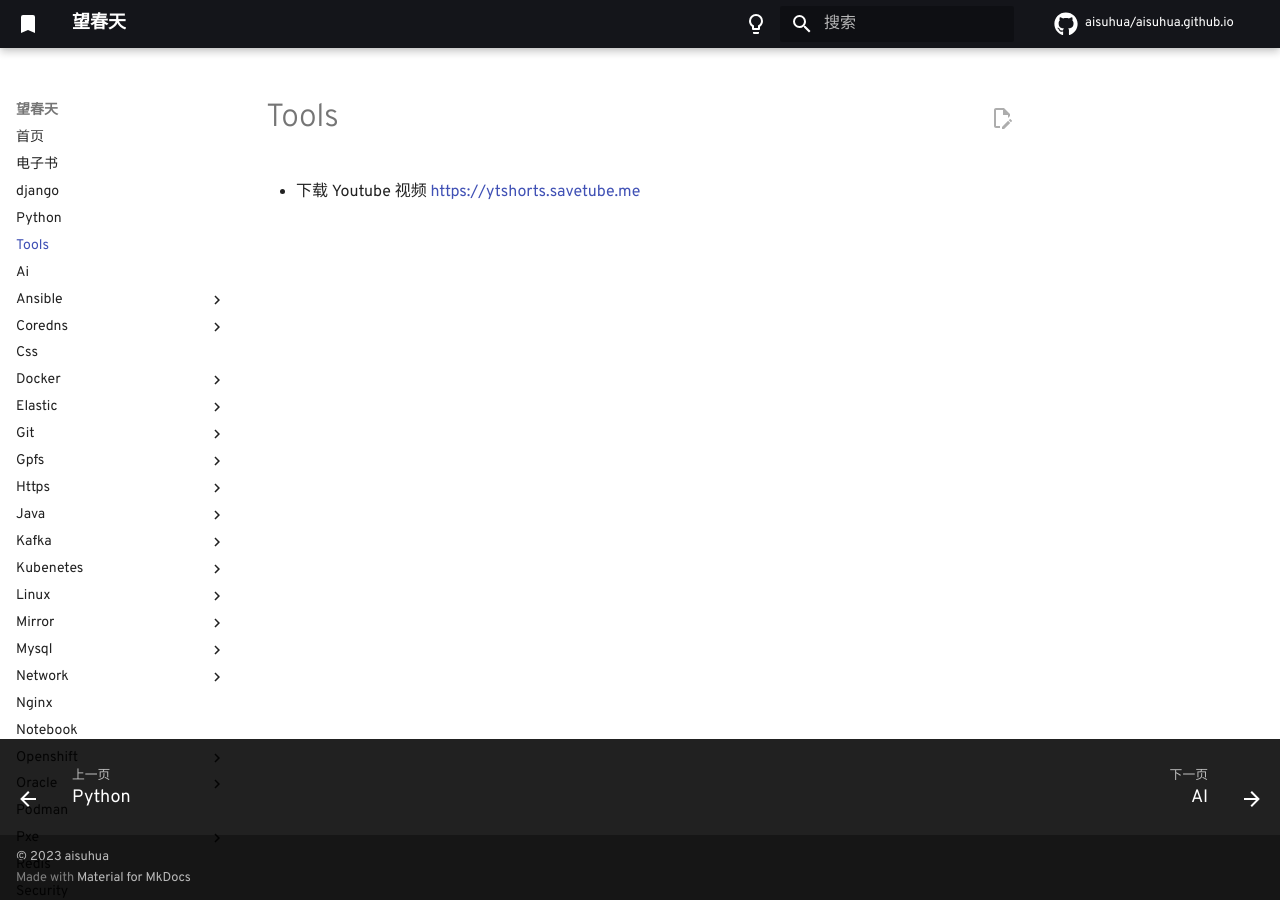
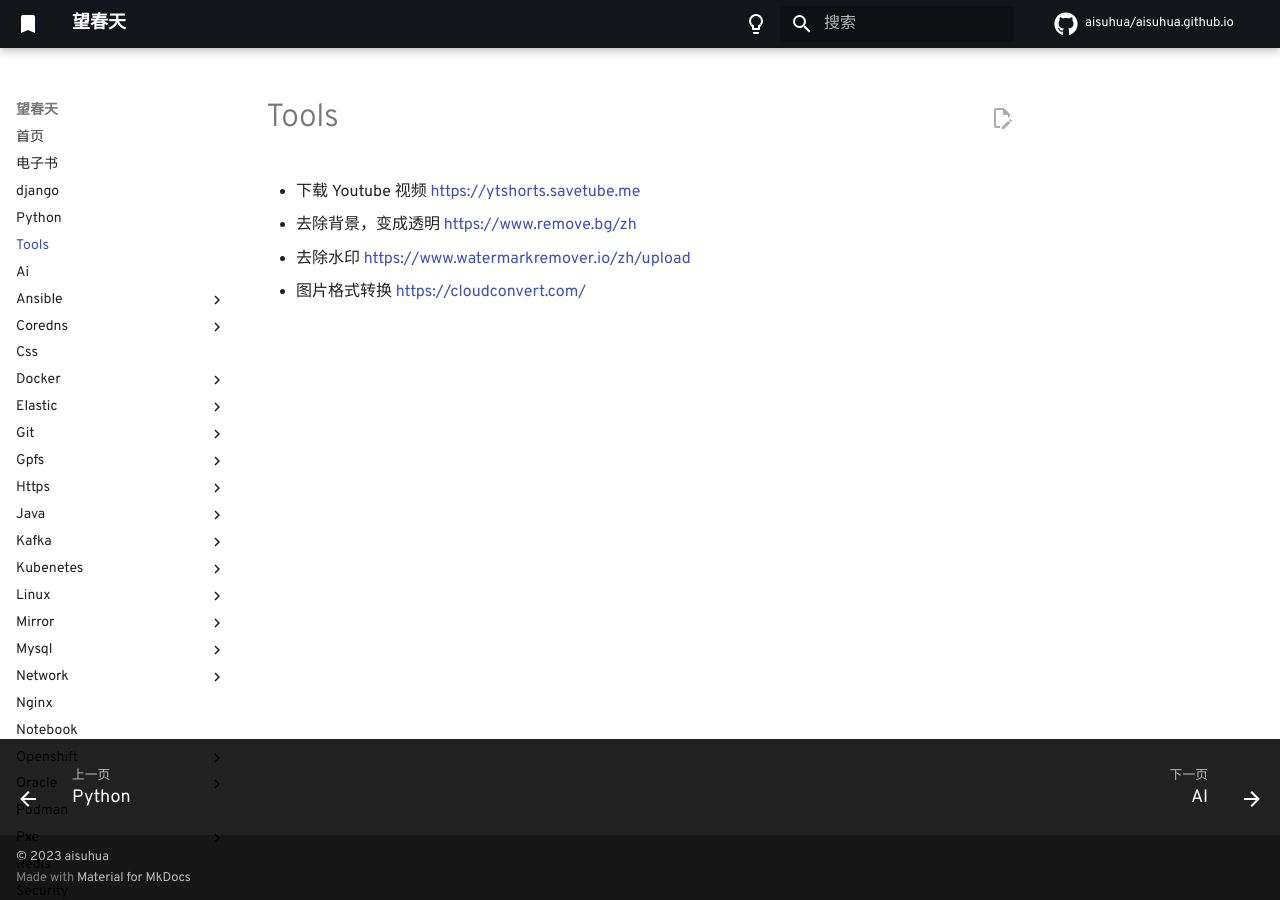
Before and after one commit to aisuhua/aisuhua.github.io, an MkDocs documentation site: the page built from docs/tools.md, in a window 1280 px wide. Built offline with MkDocs 1.6.1 and Material for MkDocs 9.7.7, drawn with Linux system fonts in a browser that asks for light colours; comment, search, counter and statistics services are not loaded.

Commit message:
README.md

```diff
--- a/docs/tools.md
+++ b/docs/tools.md
@@ -1,3 +1,6 @@
 # Tools
 
 - 下载 Youtube 视频 https://ytshorts.savetube.me
+- 去除背景，变成透明 https://www.remove.bg/zh
+- 去除水印 https://www.watermarkremover.io/zh/upload
+- 图片格式转换 https://cloudconvert.com/
```
